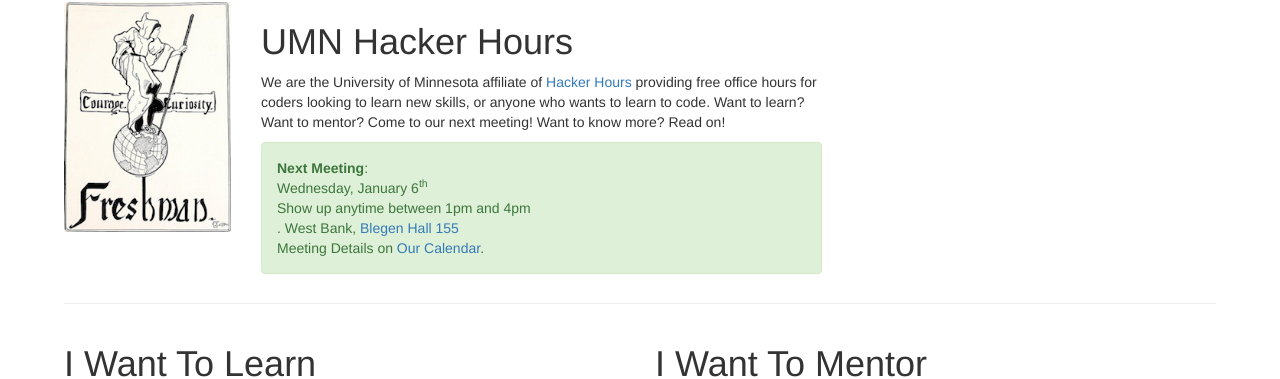
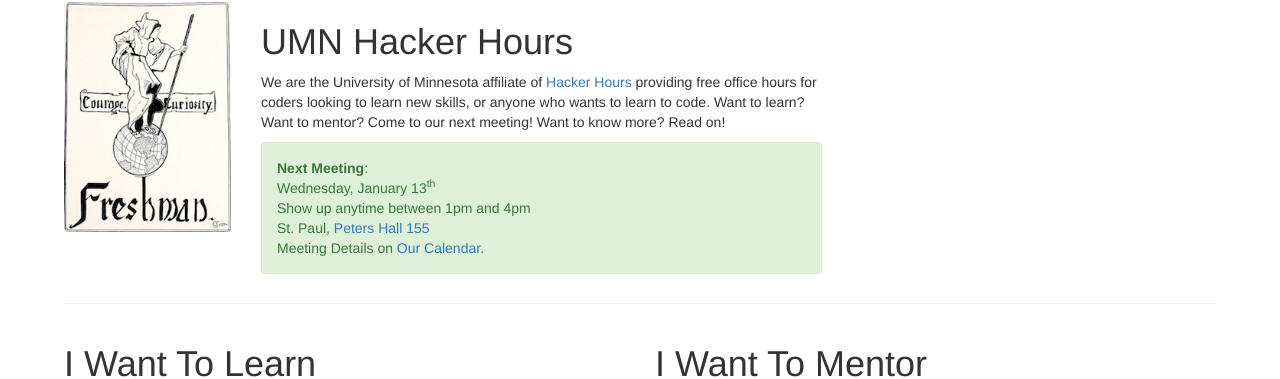
Before and after one commit to umnhackerhours/umnhackerhours.github.io, a Jekyll site: the page built from index.markdown, in a window 1280 px wide. Shown: the part 102-481 px from the top of the page. Built offline with Jekyll 4.4.1, drawn with Linux system fonts in a browser that asks for light colours.

Commit message:
1/13 meeting

```diff
--- a/index.markdown
+++ b/index.markdown
@@ -13,10 +13,11 @@ description: Home
       <div class="alert alert-success" role="alert">
         <a class="anchor" id="next_meeting"></a>
         <strong>Next Meeting</strong>:<br />
-        Wednesday, January 6<sup>th</sup><br />
+        Wednesday, January 13<sup>th</sup><br />
         Show up anytime between 1pm and 4pm<br />
-        <!-- West Bank, <a href="http://campusmaps.umn.edu/blegen-hall">Blegen Hall 155</a><br /> -->.
-        West Bank, <a href="http://campusmaps.umn.edu/blegen-hall">Blegen Hall 155</a><br />
+        <!-- West Bank, <a href="http://campusmaps.umn.edu/blegen-hall">Blegen Hall 155</a><br /> -->
+        <!-- St. Paul, <a href="http://campusmaps.umn.edu/peters-hall">Peters Hall 155</a><br /> -->
+        St. Paul, <a href="http://campusmaps.umn.edu/peters-hall">Peters Hall 155</a><br />
         Meeting Details on <a href="https://www.google.com/calendar/embed?src=umn.edu_ii9odmho4m63bsq19879mu0iis%40group.calendar.google.com&ctz=America/Chicago">Our Calendar</a>.
       </div>
     </div>
```
